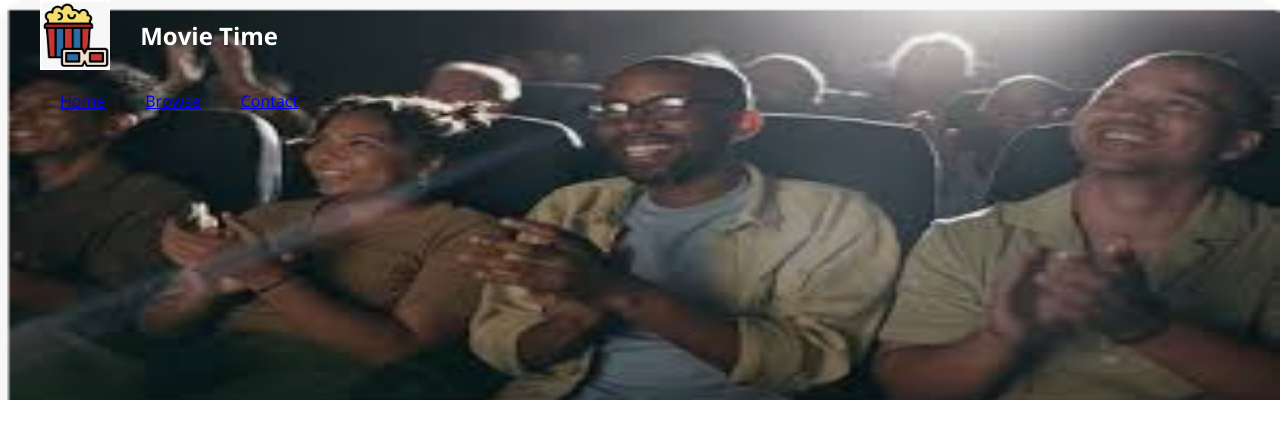
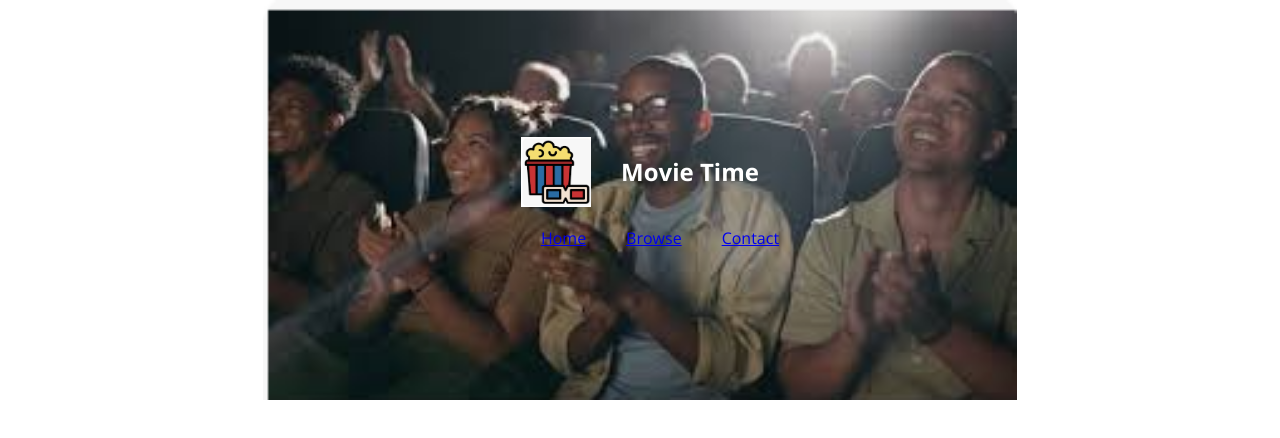
Before and after one commit to NathanJohnsonBuildingforbetter/Movie_Time_Repository, a plain HTML site: page index.html in a window 1280 px wide. Drawn offline with nearby package versions, Linux system fonts and the light colour scheme.

Commit message:
solving bugs

```diff
--- a/index.html
+++ b/index.html
@@ -8,15 +8,17 @@
     <link rel="stylesheet" href="index.js">
 </head>
 <body>
-   <div id="landing--page" id="home">
+   <div id="landing--page" >
     <!-- <figure>
     <img class="landing__page__background--img" src="Assets\Theater Header.png">
    </figure>  -->
    <nav>
     <figure class="nav__logo--wrapper">
     <img class="nav__logo--img" src="Assets\Movie Icon Logo.png" alt="">
-    <h1 class="nav__logo--title">Movie Time</h1>
+      <h1 class="nav__logo--title">Movie Time</h1>
+
     </figure>
+
     <li class="nav__links">
             <ul class="nav__link">
         <a href="#Home">Home</a>
@@ -32,7 +34,7 @@
         </ul>
     </li>
    </nav>
-   <figure>
+   <figure class="landing__page__background--img--wrapper">
     <img class="landing__page__background--img" src="Assets\Theater Header.png">
    </figure>
    </div>
--- a/styles.css
+++ b/styles.css
@@ -27,8 +27,9 @@ nav{
     flex-direction: column;
     position: absolute;
     align-items: center;
-    justify-content: center;
-    margin: 0 auto;
+    /* justify-content: center; */
+    /* margin: 0 auto; */
+    width: 100%;
 
 
 }
@@ -54,9 +55,10 @@ Page
 
 */
 #landing--page{
+    display: flex;
     align-items: center;
     justify-content: center;
-    margin: 0 auto;
+    width: 100%;
 }
 
 #home{
```
